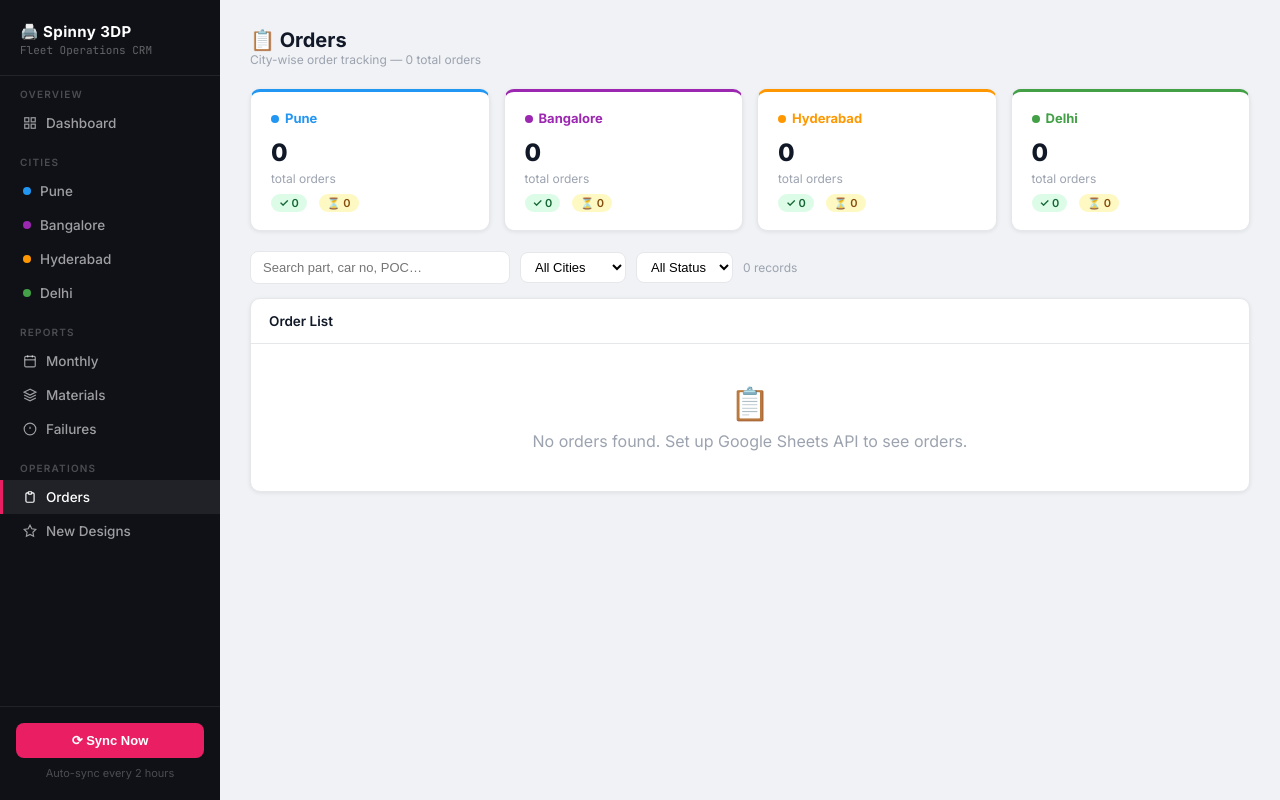
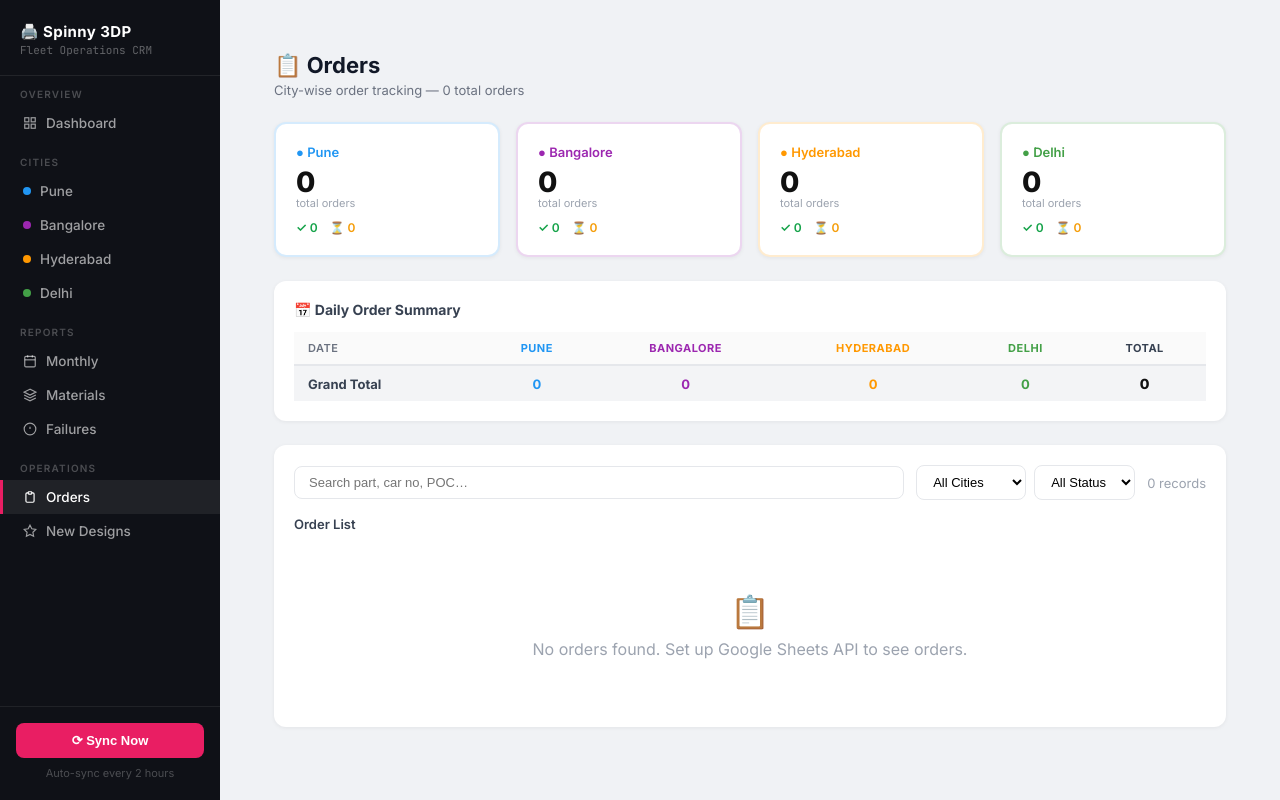
Before and after one commit to vishal15-ops/spinny-3dp-crm, a Flask app: page /orders in a window 1280 px wide. Run offline with Flask 3, Linux system fonts and the light colour scheme.

Commit message:
Update orders.html

```diff
--- a/templates/orders.html
+++ b/templates/orders.html
@@ -2,112 +2,171 @@
 {% set active = 'orders' %}
 {% block title %}Orders{% endblock %}
 {% block content %}
-<div class="page-header">
-  <div>
-    <div class="page-title">📋 Orders</div>
-    <div class="page-meta">City-wise order tracking — {{ total }} total orders</div>
-  </div>
+<div style="padding:24px">
+  <div style="margin-bottom:24px">
+    <h1 style="font-size:22px;font-weight:700;margin:0 0 4px">📋 Orders</h1>
+    <div style="color:#6b7280;font-size:13px">City-wise order tracking — {{ total }} total orders</div>
   </div>
 
-<!-- City Stats -->
-<div class="cards-row cards-4" style="margin-bottom:20px">
-  {% for city in cities %}
-  {% set s = city_stats[city] %}
-  <div class="city-card" style="border-top-color:{{ s.color }}">
-    <div class="city-card-name" style="color:{{ s.color }}">
-      <span style="display:inline-block;width:8px;height:8px;border-radius:50%;background:{{ s.color }};margin-right:6px;vertical-align:middle"></span>{{ city }}
-    </div>
-    <div style="font-size:24px;font-weight:800">{{ s.total }}</div>
-    <div style="font-size:12px;color:#9ca3af;margin-top:4px">total orders</div>
-    <div style="margin-top:8px;display:flex;gap:12px;font-size:12px">
-      <span class="badge b-fulfilled">✓ {{ s.fulfilled }}</span>
-      <span class="badge b-pending">⏳ {{ s.pending }}</span>
+  <div style="display:grid;grid-template-columns:repeat(4,1fr);gap:16px;margin-bottom:24px">
+    {% for city in cities %}{% set s = city_stats[city] %}
+    <div style="background:#fff;border-radius:12px;padding:20px;border:2px solid {{ city_color[city] }}30;box-shadow:0 1px 4px rgba(0,0,0,0.06)">
+      <div style="font-size:13px;font-weight:600;color:{{ city_color[city] }};margin-bottom:8px">● {{ city }}</div>
+      <div style="font-size:28px;font-weight:800;color:#111;line-height:1">{{ s.total }}</div>
+      <div style="font-size:11px;color:#9ca3af;margin-bottom:10px">total orders</div>
+      <div style="font-size:12px;display:flex;gap:12px">
+        <span style="color:#16a34a;font-weight:600">✓ {{ s.fulfilled }}</span>
+        <span style="color:#f59e0b;font-weight:600">⏳ {{ s.pending }}</span>
       </div>
     </div>
     {% endfor %}
   </div>
 
-<!-- Filters -->
-<div style="display:flex;gap:10px;margin-bottom:14px;flex-wrap:wrap;align-items:center">
-  <input class="search-input" id="searchInput" type="text" placeholder="Search part, car no, POC…" oninput="filterTable()">
-  <select class="filter-select" onchange="location.href='/orders?city='+this.value+'&status={{ status_filter }}'">
-    <option {% if city_filter=='All' %}selected{% endif %} value="All">All Cities</option>
-    {% for c in cities %}
-    <option value="{{ c }}" {% if city_filter==c %}selected{% endif %}>{{ c }}</option>
+  <div style="background:#fff;border-radius:12px;padding:20px;margin-bottom:24px;box-shadow:0 1px 4px rgba(0,0,0,0.06)">
+    <div style="font-size:14px;font-weight:700;margin-bottom:14px;color:#374151">📅 Daily Order Summary</div>
+    <div style="overflow-x:auto">
+      <table style="width:100%;border-collapse:collapse;font-size:13px">
+        <thead>
+          <tr style="background:#f9fafb">
+            <th style="text-align:left;padding:9px 14px;color:#6b7280;font-weight:600;border-bottom:2px solid #e5e7eb">Date</th>
+            {% for city in cities %}
+            <th style="text-align:center;padding:9px 14px;color:{{ city_color[city] }};font-weight:700;border-bottom:2px solid #e5e7eb">{{ city }}</th>
+            {% endfor %}
+            <th style="text-align:center;padding:9px 14px;color:#374151;font-weight:700;border-bottom:2px solid #e5e7eb">Total</th>
+          </tr>
+        </thead>
+        <tbody>
+          {% for day, city_counts in daily_summary %}
+          {% set is_today = (day == today_date) %}
+          <tr style="border-bottom:1px solid #f3f4f6;{% if is_today %}background:rgba(233,30,99,0.04);{% endif %}">
+            <td style="padding:8px 14px;font-family:monospace;font-size:12px;font-weight:{% if is_today %}700{% else %}400{% endif %};color:{% if is_today %}#e91e63{% else %}#374151{% endif %}">
+              {{ day }}{% if is_today %} ●{% endif %}
+            </td>
+            {% set row_total = namespace(v=0) %}
+            {% for city in cities %}
+              {% set cnt = city_counts.get(city, 0) %}
+              {% set row_total.v = row_total.v + cnt %}
+              <td style="text-align:center;padding:8px 14px">
+                {% if cnt > 0 %}<span style="color:{{ city_color[city] }};font-weight:700">{{ cnt }}</span>
+                {% else %}<span style="color:#d1d5db">—</span>{% endif %}
+              </td>
+            {% endfor %}
+            <td style="text-align:center;padding:8px 14px;font-weight:700;color:#111">{{ row_total.v }}</td>
+          </tr>
+          {% endfor %}
+          <tr style="background:#f3f4f6;border-top:2px solid #e5e7eb">
+            <td style="padding:9px 14px;font-weight:700;color:#374151">Grand Total</td>
+            {% for city in cities %}
+            <td style="text-align:center;padding:9px 14px;font-weight:700;color:{{ city_color[city] }}">{{ city_stats[city].total }}</td>
+            {% endfor %}
+            <td style="text-align:center;padding:9px 14px;font-weight:800;color:#111;font-size:14px">{{ total }}</td>
+          </tr>
+        </tbody>
+      </table>
+    </div>
+  </div>
+
+  <div style="background:#fff;border-radius:12px;padding:20px;box-shadow:0 1px 4px rgba(0,0,0,0.06)">
+    <div style="display:flex;gap:12px;margin-bottom:16px;flex-wrap:wrap;align-items:center">
+      <input type="text" id="srch" placeholder="Search part, car no, POC…"
+        style="flex:1;min-width:200px;padding:8px 14px;border:1px solid #e5e7eb;border-radius:8px;font-size:13px"
+        oninput="filterTable()">
+      <form method="get" style="display:flex;gap:8px;flex-wrap:wrap">
+        <select name="city" onchange="this.form.submit()"
+          style="padding:8px 12px;border:1px solid #e5e7eb;border-radius:8px;font-size:13px;background:#fff">
+          <option value="All" {% if city_filter=='All' %}selected{% endif %}>All Cities</option>
+          {% for city in cities %}
+          <option value="{{ city }}" {% if city_filter==city %}selected{% endif %}>{{ city }}</option>
           {% endfor %}
         </select>
-  <select class="filter-select" onchange="location.href='/orders?city={{ city_filter }}&status='+this.value">
+        <select name="status" onchange="this.form.submit()"
+          style="padding:8px 12px;border:1px solid #e5e7eb;border-radius:8px;font-size:13px;background:#fff">
           <option value="All" {% if status_filter=='All' %}selected{% endif %}>All Status</option>
           {% for s in statuses %}
           <option value="{{ s }}" {% if status_filter==s %}selected{% endif %}>{{ s }}</option>
           {% endfor %}
         </select>
-  <span id="rowCount" style="font-size:12px;color:#9ca3af">{{ orders|length }} records</span>
+      </form>
+      <span style="color:#9ca3af;font-size:13px">{{ orders|length }} records</span>
     </div>
 
-<!-- Table -->
-<div class="table-card">
-  <div class="table-card-header">
+    <div style="font-size:13px;font-weight:600;margin-bottom:12px;color:#374151">
       Order List
       {% if city_filter != 'All' %}
-    <small>Filtered: {{ city_filter }}</small>
+      <span style="background:#e0e7ff;color:#3730a3;padding:2px 10px;border-radius:12px;font-size:11px;margin-left:8px">Filtered: {{ city_filter }}</span>
       {% endif %}
     </div>
+
     {% if not orders %}
-  <div style="padding:40px;text-align:center;color:#9ca3af">
-    <div style="font-size:32px">📋</div>
-    <div style="margin-top:8px">No orders found. Set up Google Sheets API to see orders.</div>
+    <div style="text-align:center;padding:48px;color:#9ca3af">
+      <div style="font-size:32px;margin-bottom:8px">📋</div>
+      <div>No orders found. Set up Google Sheets API to see orders.</div>
     </div>
     {% else %}
-  <table id="ordersTable">
+    <div style="overflow-x:auto">
+      <table id="ordTbl" style="width:100%;border-collapse:collapse;font-size:12px">
         <thead>
-      <tr>
-        <th>Date</th>
-        <th>Part Name</th>
-        <th>Car No.</th>
-        <th>Source City</th>
-        <th>Order City</th>
-        <th>POC</th>
-        <th>Status</th>
-        <th>Design</th>
-        <th>Remarks</th>
+          <tr style="background:#f9fafb">
+            <th style="text-align:left;padding:8px 10px;color:#6b7280;font-weight:600;border-bottom:1px solid #e5e7eb;white-space:nowrap">Date</th>
+            <th style="text-align:left;padding:8px 10px;color:#6b7280;font-weight:600;border-bottom:1px solid #e5e7eb">Part Name</th>
+            <th style="text-align:left;padding:8px 10px;color:#6b7280;font-weight:600;border-bottom:1px solid #e5e7eb">Car No.</th>
+            <th style="text-align:left;padding:8px 10px;color:#6b7280;font-weight:600;border-bottom:1px solid #e5e7eb">Source City</th>
+            <th style="text-align:left;padding:8px 10px;color:#6b7280;font-weight:600;border-bottom:1px solid #e5e7eb">Order City</th>
+            <th style="text-align:left;padding:8px 10px;color:#6b7280;font-weight:600;border-bottom:1px solid #e5e7eb">POC</th>
+            <th style="text-align:left;padding:8px 10px;color:#6b7280;font-weight:600;border-bottom:1px solid #e5e7eb">Status</th>
+            <th style="text-align:left;padding:8px 10px;color:#6b7280;font-weight:600;border-bottom:1px solid #e5e7eb">Design</th>
+            <th style="text-align:left;padding:8px 10px;color:#6b7280;font-weight:600;border-bottom:1px solid #e5e7eb">Remarks</th>
           </tr>
         </thead>
-    <tbody>
+        <tbody id="ordBody">
           {% for o in orders %}
-      <tr>
-        <td class="mono">{{ o.date }}</td>
-        <td class="td-part" title="{{ o.part_name }}">{{ o.part_name }}</td>
-        <td class="mono" style="font-size:11px">{{ o.car_no }}</td>
-        <td><span class="b-city" style="background:{{ city_color.get(o.source_city,'#90A4AE') }}">{{ o.source_city }}</span></td>
-        <td><span class="b-city" style="background:{{ city_color.get(o.order_city,'#90A4AE') }}">{{ o.order_city }}</span></td>
-        <td style="font-size:12px">{{ o.poc }}</td>
-        <td>
-          {% if 'fulfilled' in o.status.lower() %}<span class="badge b-fulfilled">✓ {{ o.status }}</span>
-          {% elif 'ship' in o.status.lower() %}<span class="badge b-printing">🚚 {{ o.status }}</span>
-          {% elif o.status %}<span class="badge b-pending">⏳ {{ o.status }}</span>
+          <tr style="border-bottom:1px solid #f3f4f6" onmouseover="this.style.background='#f9fafb'" onmouseout="this.style.background=''">
+            <td style="padding:8px 10px;font-family:monospace;font-size:11px;white-space:nowrap;color:#6b7280">{{ o.date }}</td>
+            <td style="padding:8px 10px;font-weight:500;max-width:180px;overflow:hidden;text-overflow:ellipsis;white-space:nowrap" title="{{ o.part_name }}">{{ o.part_name }}</td>
+            <td style="padding:8px 10px;font-family:monospace;font-size:11px;color:#6b7280">{{ o.car_no }}</td>
+            <td style="padding:8px 10px">
+              <span style="background:{{ city_color.get(o.source_city,'#90A4AE') }};color:#fff;padding:2px 8px;border-radius:12px;font-size:11px;font-weight:600">{{ o.source_city }}</span>
+            </td>
+            <td style="padding:8px 10px">
+              <span style="background:{{ city_color.get(o.order_city,'#90A4AE') }};color:#fff;padding:2px 8px;border-radius:12px;font-size:11px;font-weight:600">{{ o.order_city }}</span>
+            </td>
+            <td style="padding:8px 10px;color:#374151">{{ o.poc }}</td>
+            <td style="padding:8px 10px;white-space:nowrap">
+              {% if o.status %}
+                {% if 'fulfilled' in o.status.lower() %}
+                <span style="background:#dcfce7;color:#16a34a;padding:3px 10px;border-radius:12px;font-size:11px;font-weight:600">✓ {{ o.status }}</span>
+                {% elif 'ship' in o.status.lower() %}
+                <span style="background:#dbeafe;color:#1d4ed8;padding:3px 10px;border-radius:12px;font-size:11px;font-weight:600">🚚 {{ o.status }}</span>
+                {% else %}
+                <span style="background:#fef3c7;color:#92400e;padding:3px 10px;border-radius:12px;font-size:11px;font-weight:600">⏳ {{ o.status }}</span>
+                {% endif %}
               {% endif %}
             </td>
-        <td>
-          {% if 'new' in o.design_type.lower() %}<span class="badge" style="background:#e3f2fd;color:#1565c0">✨ New</span>
-          {% elif o.design_type %}<span class="badge b-cancelled">{{ o.design_type }}</span>
+            <td style="padding:8px 10px;white-space:nowrap">
+              {% if o.design_type %}
+                {% if 'new' in o.design_type.lower() %}
+                <span style="background:#ede9fe;color:#5b21b6;padding:2px 8px;border-radius:10px;font-size:11px;font-weight:600">✨ New</span>
+                {% else %}
+                <span style="background:#f3f4f6;color:#6b7280;padding:2px 8px;border-radius:10px;font-size:11px">{{ o.design_type }}</span>
+                {% endif %}
               {% endif %}
             </td>
-        <td style="font-size:12px;color:#6b7280">{{ o.remarks[:40] if o.remarks else '' }}</td>
+            <td style="padding:8px 10px;color:#6b7280;font-size:11px;max-width:140px;overflow:hidden;text-overflow:ellipsis;white-space:nowrap" title="{{ o.remarks or '' }}">{{ o.remarks[:40] if o.remarks else '' }}</td>
           </tr>
           {% endfor %}
         </tbody>
       </table>
+    </div>
     {% endif %}
   </div>
-
+</div>
 <script>
 function filterTable(){
-  const q=document.getElementById('searchInput').value.toLowerCase();
-  const rows=document.querySelectorAll('#ordersTable tbody tr');
-  let n=0;
-  rows.forEach(r=>{const v=!q||r.textContent.toLowerCase().includes(q);r.style.display=v?'':'none';if(v)n++;});
-  document.getElementById('rowCount').textContent=n+' records';
+  var q=document.getElementById('srch').value.toLowerCase();
+  var rows=document.getElementById('ordBody').getElementsByTagName('tr');
+  for(var i=0;i<rows.length;i++){
+    rows[i].style.display=rows[i].textContent.toLowerCase().includes(q)?'':'none';
+  }
 }
 </script>
 {% endblock %}
```
Lines whose indentation alone changed are shown as unchanged.
